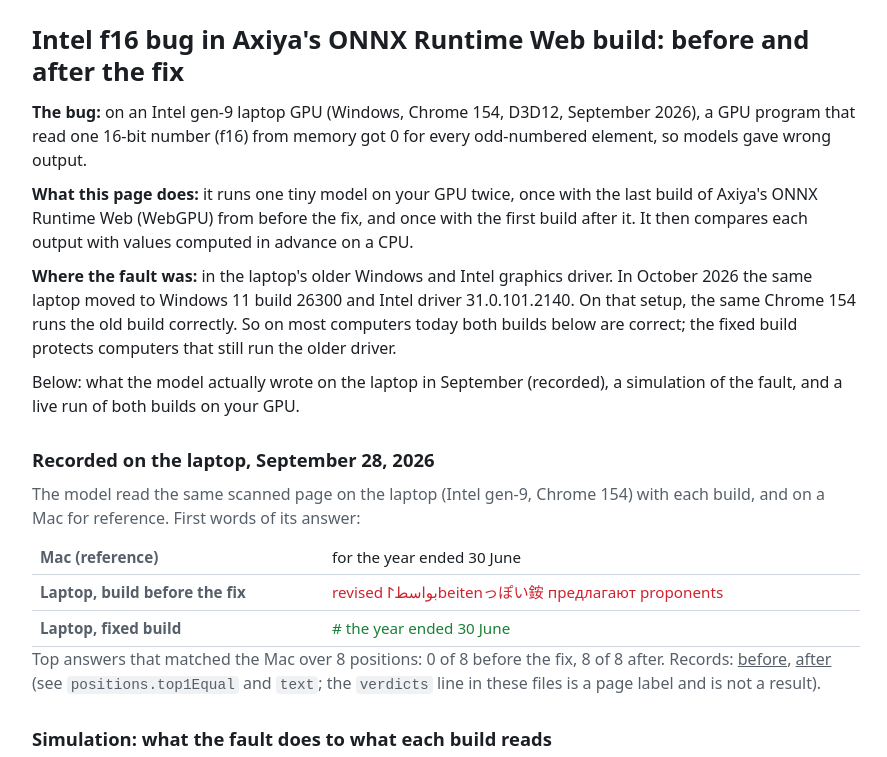
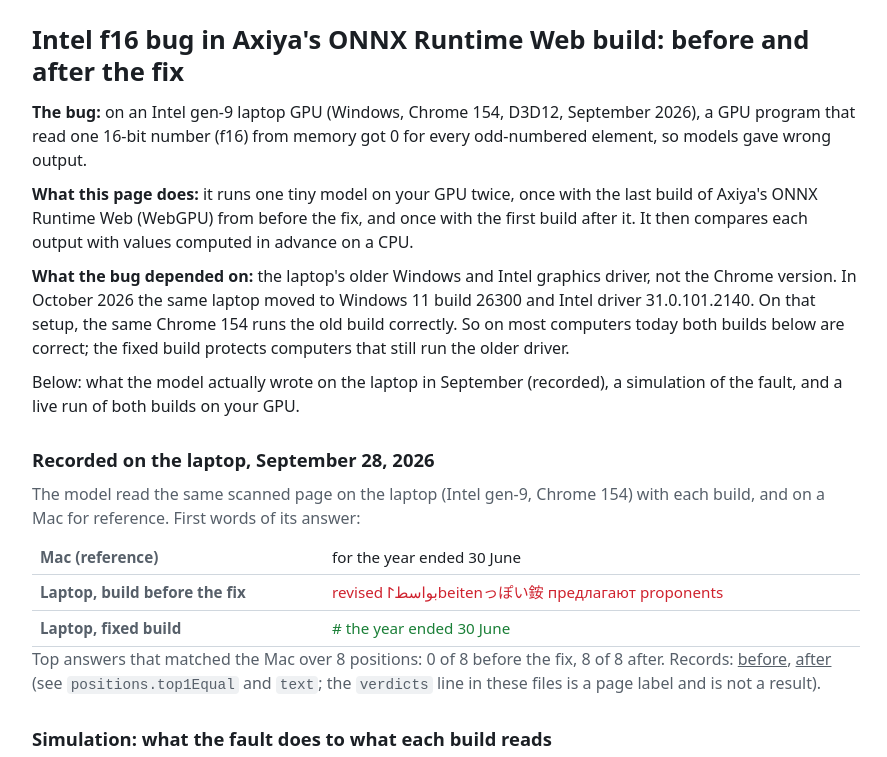
Before and after one commit to ParkingSoman/axiya-model-fixes, a plain HTML site: page ort-before-after/index.html in a window 1280 px wide. Shown: the top 757 px of the page, without its empty margins (194-1081 px from the left). Drawn offline with Linux system fonts and the light colour scheme.

Commit message:
Say the bug depended on the older Windows and driver

```diff
--- a/ort-before-after/index.html
+++ b/ort-before-after/index.html
@@ -56,7 +56,7 @@
   <h1>Intel f16 bug in Axiya's ONNX Runtime Web build: before and after the fix</h1>
   <p><strong>The bug:</strong> on an Intel gen-9 laptop GPU (Windows, Chrome 154, D3D12, September 2026), a GPU program that read one 16-bit number (f16) from memory got 0 for every odd-numbered element, so models gave wrong output.</p>
   <p><strong>What this page does:</strong> it runs one tiny model on your GPU twice, once with the last build of Axiya's ONNX Runtime Web (WebGPU) from before the fix, and once with the first build after it. It then compares each output with values computed in advance on a CPU.</p>
-  <p><strong>Where the fault was:</strong> in the laptop's older Windows and Intel graphics driver. In October 2026 the same laptop moved to Windows 11 build 26300 and Intel driver 31.0.101.2140. On that setup, the same Chrome 154 runs the old build correctly. So on most computers today both builds below are correct; the fixed build protects computers that still run the older driver.</p>
+  <p><strong>What the bug depended on:</strong> the laptop's older Windows and Intel graphics driver, not the Chrome version. In October 2026 the same laptop moved to Windows 11 build 26300 and Intel driver 31.0.101.2140. On that setup, the same Chrome 154 runs the old build correctly. So on most computers today both builds below are correct; the fixed build protects computers that still run the older driver.</p>
   <p>Below: what the model actually wrote on the laptop in September (recorded), a simulation of the fault, and a live run of both builds on your GPU.</p>
 
   <h2>Recorded on the laptop, September 28, 2026</h2>
```
Also changed, not shown: 1 other file.
